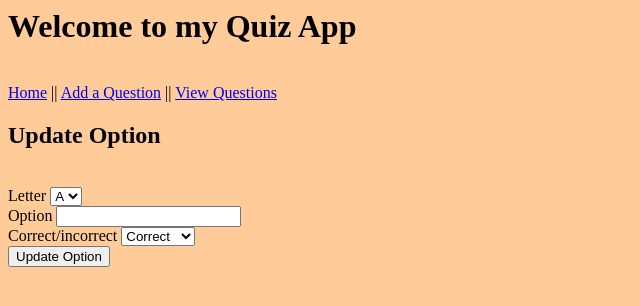
After one commit to agray998/QA-DevOps-Fundamental-Project, a Flask app: page /update-options/1 in a window 1280 px wide. The commit adds this page. Shown: the top 306 px of the page, without its empty margins (0-640 px from the left). Run offline with Flask 2, Linux system fonts and the light colour scheme.

Commit message:
MVP nearly there

```diff
--- a/application/__init__.py
+++ b/application/__init__.py
@@ -27,5 +27,11 @@ class AddOptions(FlaskForm):
     o_status = SelectField('Correct/incorrect', choices=[('correct','Correct'),('incorrect','Incorrect')])
     submit = SubmitField('Add Option')
 
+class UpdateOptions(FlaskForm):
+    o_letter = SelectField('Letter', choices=[('A','A'),('B','B'),('C','C'),('D','D')])
+    o_option = StringField('Option', validators=[DataRequired()])
+    o_status = SelectField('Correct/incorrect', choices=[('correct','Correct'),('incorrect','Incorrect')])
+    submit = SubmitField('Update Option')
+
 from application import routes
 from application import models
--- a/application/routes.py
+++ b/application/routes.py
@@ -1,7 +1,8 @@
-from application import app, db, AddQuestion, UpdateQuestion, AddOptions
+from application import app, db, AddQuestion, UpdateQuestion, AddOptions, UpdateOptions
 from application.models import Questions, Options
 from flask import render_template, request, redirect, url_for
 
+@app.route('/')
 @app.route('/home')
 def home():
     return render_template('home.html')
@@ -38,3 +39,30 @@ def add_o(qid):
         db.session.commit()
         return redirect(url_for('add_o', qid=qid))
     return render_template('add_options.html', form=form)
+
+@app.route('/update-question/<int:qid>', methods=['GET','POST'])
+def update_q(qid):
+    form = UpdateQuestion()
+    if request.method == 'POST':
+        q_name = form.q_name.data
+        question = Questions.query.filter_by(id=qid).first()
+        question.question = q_name
+        db.session.commit()
+        return redirect(url_for('home'))
+    return render_template('update_question.html', form=form)
+
+@app.route('/update-options/<int:oid>', methods=['GET','POST'])
+def update_o(oid):
+    form = UpdateOptions()
+    if request.method == 'POST':
+        o_letter = form.o_letter.data
+        option = form.o_option.data
+        o_status = form.o_status.data
+        opt_id = oid
+        opt = Options.query.filter_by(id=oid).first()
+        opt.optletter = o_letter
+        opt.option = option
+        opt.status = o_status
+        db.session.commit()
+        return redirect(url_for('questions'))
+    return render_template('update_options.html', form=form)
--- a/application/templates/questions.html
+++ b/application/templates/questions.html
@@ -6,7 +6,9 @@
 {{question.question}} |
 {% for option in question.options %}
 {{option.optletter}}: {{option.option}}
+<a href="{{ url_for('update_o', oid=option.id) }}">Update Option</a>
 {% endfor %}
+<a href="{{ url_for('update_q', qid=question.id) }}">Update Question</a>
 <br>
 {% endfor %}
 {% endblock body %}
--- /dev/null
+++ b/application/templates/update_options.html
@@ -0,0 +1,18 @@
+{% extends 'layout.html' %}
+{% block body %}
+<h2> Update Option </h2>
+<br>
+<div class='form'>
+            <form method='POST' action=''>
+                {{ form.hidden_tag() }}
+                {{ form.o_letter.label }} {{ form.o_letter }}
+                <br>
+		{{ form.o_option.label }} {{form.o_option }}
+		<br>
+		{{ form.o_status.label }} {{form.o_status }}
+		<br>
+                {{ form.submit }}
+            {{ message }}
+	    </form>
+</div>
+{% endblock body %}
```
Also changed, not shown: application/templates/update_question.html (added, +14 -0 lines).
